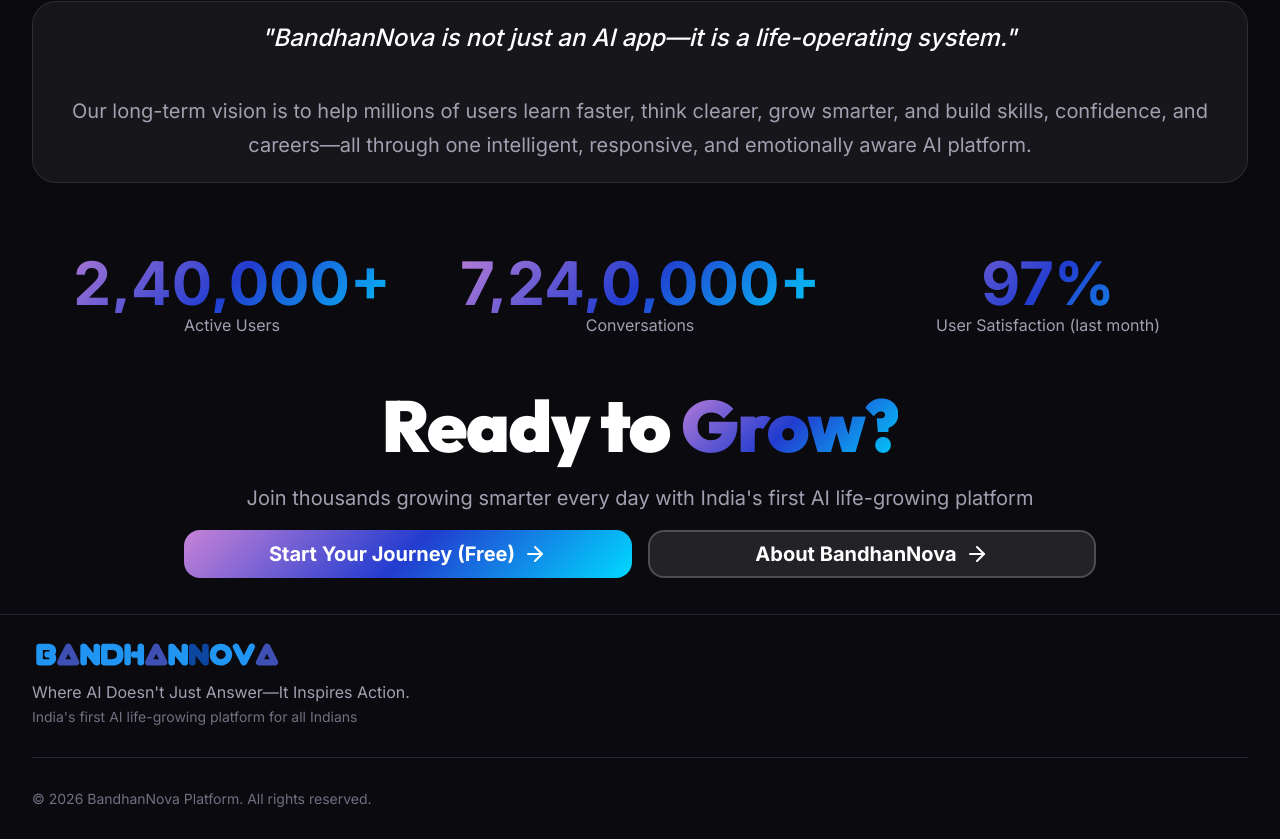
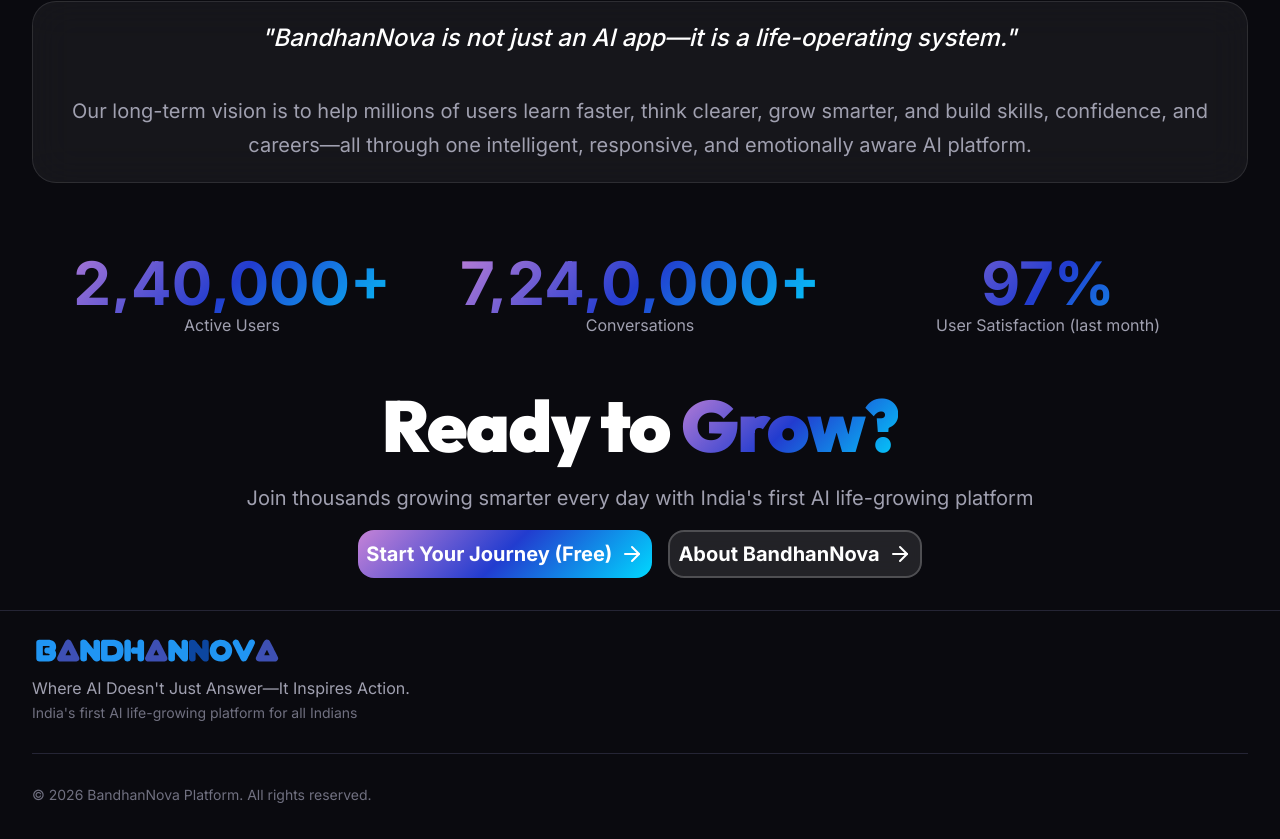
Before and after one commit to bandhannova07/bandhannova-ai-hub, a Next.js app: page / in a window 1280 px wide. Shown: the part 3040-3879 px from the top of the page. Built offline with nearby package versions, Linux system fonts and the light colour scheme.

Commit message:
Add icons to contact form fields: User, Mail, FileText

```diff
--- a/app/contact/page.tsx
+++ b/app/contact/page.tsx
@@ -1,7 +1,7 @@
 'use client';
 
 import { motion } from 'framer-motion';
-import { Mail, MessageSquare, Send } from 'lucide-react';
+import { Mail, MessageSquare, Send, User, FileText } from 'lucide-react';
 import { useState } from 'react';
 import Link from 'next/link';
 
@@ -74,29 +74,51 @@
                                             <label className="block text-sm font-medium mb-3" style={{ color: 'var(--foreground)', marginBottom: '10px' }}>
                                                 Name *
                                             </label>
+                                            <div className="relative">
+                                                <User
+                                                    className="absolute w-5 h-5"
+                                                    style={{
+                                                        left: '16px',
+                                                        top: '50%',
+                                                        transform: 'translateY(-50%)',
+                                                        color: 'var(--foreground-tertiary)'
+                                                    }}
+                                                />
                                                 <input
                                                     type="text"
                                                     required
                                                     value={formData.name}
                                                     onChange={(e) => setFormData({ ...formData, name: e.target.value })}
                                                     className="w-full px-5 h-13 py-4 rounded-xl glass border-0 focus:ring-2 focus:ring-purple-500 transition-all"
-                                                style={{ color: 'var(--foreground)', background: 'var(--background-secondary)', paddingLeft: '10px' }}
+                                                    style={{ color: 'var(--foreground)', background: 'var(--background-secondary)', paddingLeft: '50px' }}
                                                     placeholder="Your name"
                                                 />
+                                            </div>
                                         </div>
                                         <div>
                                             <label className="block text-sm font-medium mb-3" style={{ color: 'var(--foreground)', marginBottom: '10px' }}>
                                                 Email *
                                             </label>
+                                            <div className="relative">
+                                                <Mail
+                                                    className="absolute w-5 h-5"
+                                                    style={{
+                                                        left: '16px',
+                                                        top: '50%',
+                                                        transform: 'translateY(-50%)',
+                                                        color: 'var(--foreground-tertiary)'
+                                                    }}
+                                                />
                                                 <input
                                                     type="email"
                                                     required
                                                     value={formData.email}
                                                     onChange={(e) => setFormData({ ...formData, email: e.target.value })}
                                                     className="w-full h-13 px-5 py-4 rounded-xl glass border-0 focus:ring-2 focus:ring-purple-500 transition-all"
-                                                style={{ color: 'var(--foreground)', background: 'var(--background-secondary)', paddingLeft: '10px' }}
+                                                    style={{ color: 'var(--foreground)', background: 'var(--background-secondary)', paddingLeft: '50px' }}
                                                     placeholder="your@email.com"
                                                 />
+                                            </div>
                                         </div>
                                     </div>
 
@@ -124,15 +146,27 @@
                                         <label className="block text-sm font-medium mb-3" style={{ color: 'var(--foreground)', marginBottom: '10px' }}>
                                             Subject *
                                         </label>
+                                        <div className="relative">
+                                            <FileText
+                                                className="absolute w-5 h-5"
+                                                style={{
+                                                    left: '16px',
+                                                    top: '40%',
+                                                    bottom: '50%',
+                                                    transform: 'translateY(-50%)',
+                                                    color: 'var(--foreground-tertiary)'
+                                                }}
+                                            />
                                             <input
                                                 type="text"
                                                 required
                                                 value={formData.subject}
                                                 onChange={(e) => setFormData({ ...formData, subject: e.target.value })}
                                                 className="w-full h-13 px-5 py-4 rounded-xl glass border-0 focus:ring-2 focus:ring-purple-500 transition-all"
-                                            style={{ color: 'var(--foreground)', background: 'var(--background-secondary)', marginBottom: '10px', paddingLeft: '10px' }}
+                                                style={{ color: 'var(--foreground)', background: 'var(--background-secondary)', marginBottom: '10px', paddingLeft: '50px' }}
                                                 placeholder="How can we help?"
                                             />
+                                        </div>
                                     </div>
 
                                     {/* Message */}
--- a/app/dashboard/page.tsx
+++ b/app/dashboard/page.tsx
@@ -906,8 +906,8 @@
 
                             {/* Pricing Cards */}
                             <div
-                                className="grid grid-cols-2 md:grid-cols-2 lg:grid-cols-4 plans-grid-mobile"
-                                style={{ gap: '48px', marginBottom: '60px' }}
+                                className="grid grid-cols-1 md:grid-cols-2 lg:grid-cols-4 plans-grid-mobile"
+                                style={{ gap: '48px', marginBottom: '60px', padding: '0 16px' }}
                             >
                                 {[
                                     {
--- a/app/page.tsx
+++ b/app/page.tsx
@@ -444,11 +444,13 @@
             <div className="flex flex-col items-center sm:flex-row gap-4 justify-center mb-8">
               <button
                 onClick={goToSignup}
-                className="w-[28rem] group relative px-10 py-5 h-12 rounded-2xl font-bold text-xl overflow-hidden transition-all duration-300 hover:scale-105"
+                className="w-auto group relative px-10 py-5 h-12 rounded-2xl font-bold text-xl overflow-hidden transition-all duration-300 hover:scale-105"
                 style={{
                   background: 'var(--gradient-hero)',
                   color: 'white',
-                  marginBottom: '36px',
+                  marginBottom: '2rem',
+                  paddingLeft: '8px',
+                  paddingRight: '8px'
                 }}
               >
                 <span className="relative z-10 flex items-center gap-2 justify-center">
@@ -460,13 +462,15 @@
 
               <Link
                 href="/about"
-                className="w-[28rem] group relative px-10 py-5 h-12 rounded-2xl font-bold text-xl overflow-hidden transition-all duration-300 hover:scale-105 flex items-center justify-center"
+                className="w-auto group relative px-10 py-5 h-12 rounded-2xl font-bold text-xl overflow-hidden transition-all duration-300 hover:scale-105 flex items-center justify-center"
                 style={{
                   background: 'rgba(255, 255, 255, 0.1)',
                   color: 'var(--foreground)',
                   border: '2px solid rgba(255, 255, 255, 0.2)',
-                  marginBottom: '36px',
-                  backdropFilter: 'blur(10px)'
+                  marginBottom: '2rem',
+                  backdropFilter: 'blur(10px)',
+                  paddingLeft: '8px',
+                  paddingRight: '8px'
                 }}
               >
                 <span className="relative z-10 flex items-center gap-2 justify-center">
```
Lines whose indentation alone changed are shown as unchanged.
